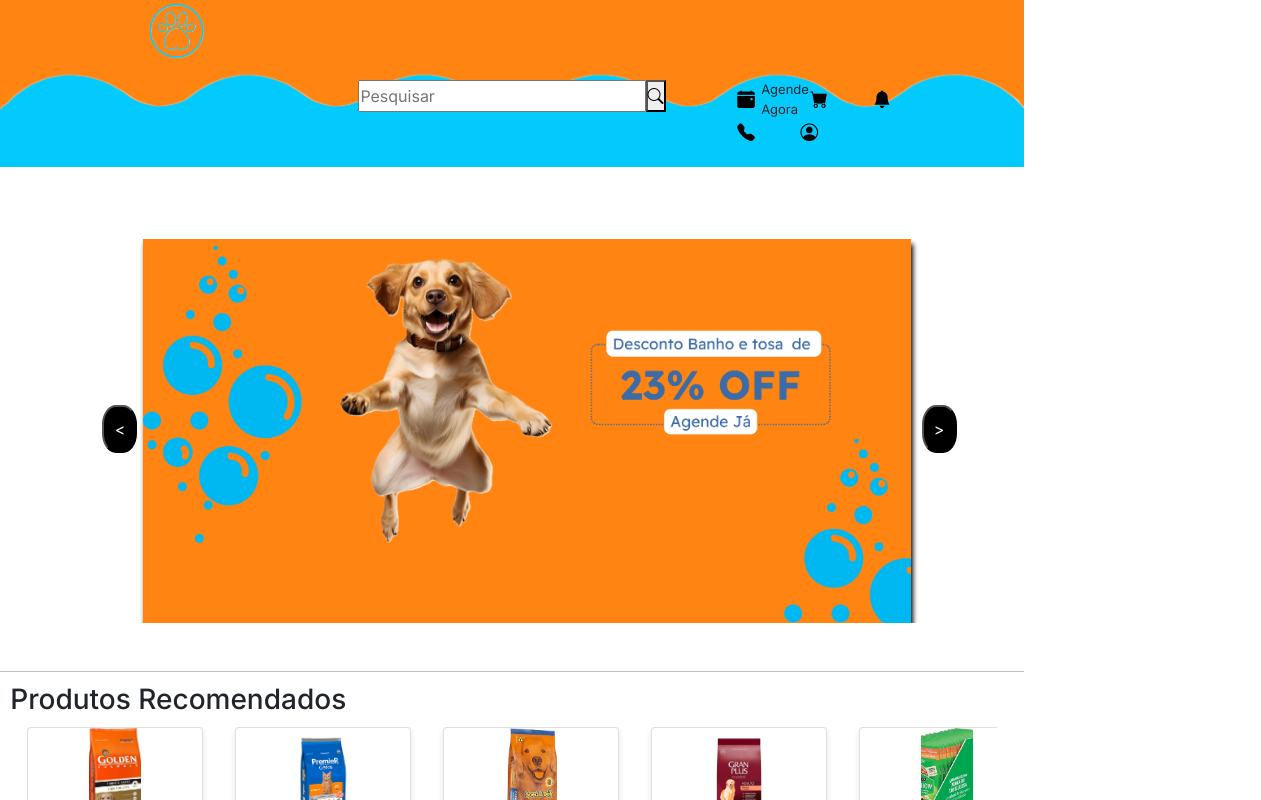
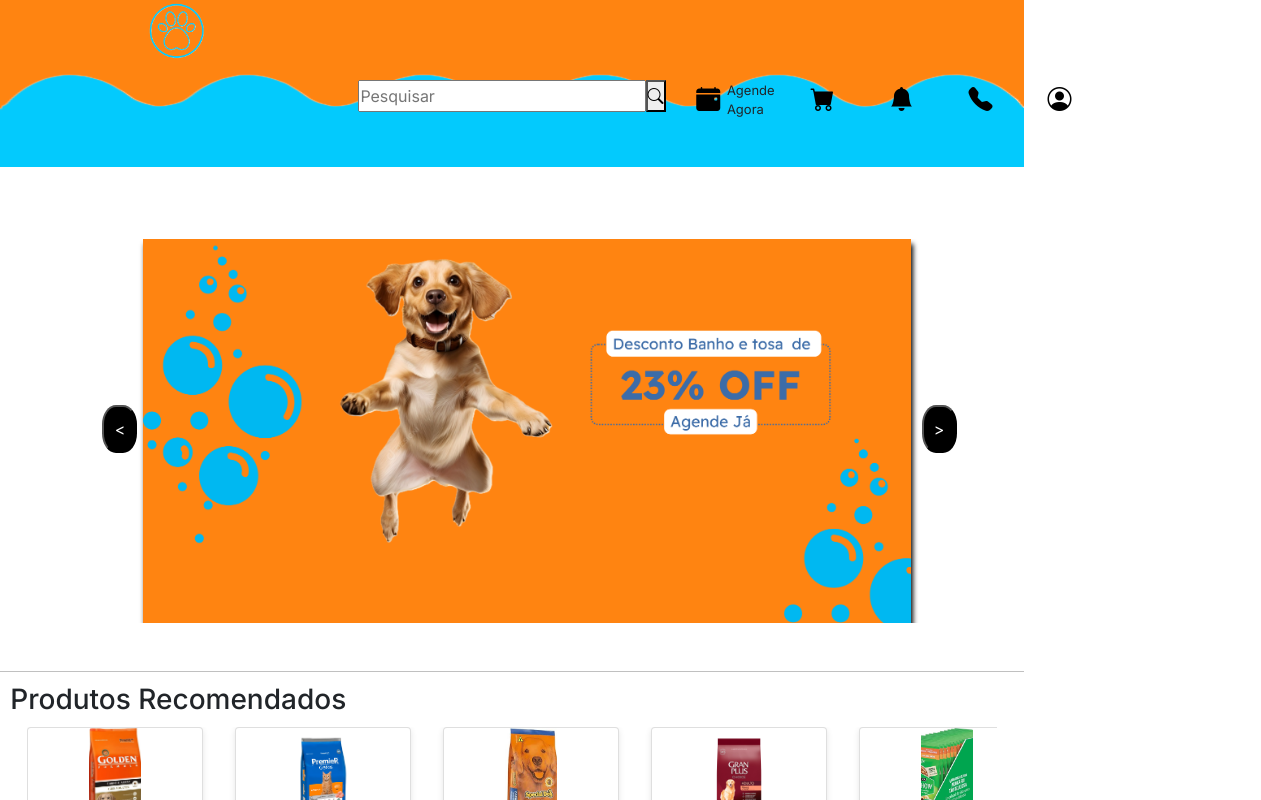
Before and after one commit to Enz0Souza/Desafio-Trilha-Front-End, an Angular app: page /home in a window 1024 px wide. Shown: the top 800 px of the page, 1261 px wide, since content can reach past the window. Built offline with nearby package versions, Linux system fonts and the light colour scheme.

Commit message:
atualizando projeto

```diff
--- a/src/styles.css
+++ b/src/styles.css
@@ -1,17 +1,16 @@
 @import url("https://fonts.googleapis.com/css2?family=Inter:ital,opsz,wght@0,14..32,100..900;1,14..32,100..900&family=Merriweather:ital,opsz,wght@0,18..144,300..900;1,18..144,300..900&family=Ubuntu:ital,wght@0,300;0,400;0,500;0,700;1,300;1,400;1,500;1,700&display=swap");
+
 * {
   margin: 0;
   padding: 0;
   font-family: "Inter", sans-serif;
-  box-sizing: border-box;
+
 }
 
-html,
-body {
+html, body {
   height: 100%;
   width: 100%;
   margin: 0;
-  /* overflow-x: hidden; */
 }
 
 body {
@@ -19,6 +18,7 @@ body {
   flex-direction: column;
   min-height: 100vh;
 }
+
 
 header {
   background-color: #ff8411;
@@ -28,6 +28,7 @@ header {
   position: relative;
   left: 10%;
   max-width: 10%;
+
 }
 
 #pesquisa {
@@ -38,6 +39,10 @@ header {
   left: 36%;
   width: 30%;
   height: 4%;
+}
+
+#inputsh {
+  width: 100%;
 }
 
 nav {
@@ -94,14 +99,12 @@ nav {
   border: none;
 }
 
+
 #card-header {
   background-color: rgb(231, 229, 229);
 }
 #card-header-user {
   background-color: rgb(231, 229, 229);
-}
-#inputsh {
-  width: 100%;
 }
 
 #card-body {
@@ -110,41 +113,43 @@ nav {
 }
 #card-body-user {
   padding: 1%;
-  background-color: rgb(231, 229, 229);
+  background-color:rgb(231, 229, 229);
 }
 
-#card {
+#card{
   position: absolute;
   right: 32%;
   top: 100%;
   width: 31%;
   font-size: large;
 }
-#card-user {
+#card-user{
   position: absolute;
   right: 0%;
   top: 100%;
   width: 40%;
 }
 
-#decoracao {
+#decoracao{
   max-width: 100%;
   height: 50%;
   margin-top: -40%;
 }
 
-#icon {
+#icon{
   color: #000000;
 }
 
-#icons:hover {
-  color: white;
+#icons:hover{
+ color: white;
 }
+
 
 /*responsividade notebook*/
 @media (max-width: 1300px) {
+
   header {
-    background-color: #ff8411;
+  background-color: #ff8411;
   }
 
   #Logo {
@@ -204,30 +209,15 @@ nav {
     border: none;
   }
 
-  #decoracao {
+  #decoracao{
     max-width: 100%;
     height: 50%;
     margin-top: -40%;
   }
 }
 
-@media (max-width: 1200px) and (min-width: 824px) {
-  html,
-body {
-  height: 100%;
-  width: 100%;
-  margin: 0;
-  overflow-x: hidden;
-}
-  nav {
-    left: 72%;
-    gap: 25%;
-    font-size: 1.1rem;
-    flex-wrap: wrap;
-  }
-}
 /* Responsividade para celulares */
-@media (max-width: 824px) {
+@media (max-width: 768px) {
   header {
     display: flex;
     flex-direction: column;
@@ -292,7 +282,7 @@ body {
     background: #fff;
     border-radius: 8px;
     padding: 10px;
-    box-shadow: 0 2px 4px rgba(0, 0, 0, 0.1);
+    box-shadow: 0 2px 4px rgba(0,0,0,0.1);
   }
 
   .product-item img {
@@ -304,7 +294,7 @@ body {
     color: #ff8411;
     font-weight: bold;
     margin: 5px 0;
-    font-size: 18px;
+  font-size: 18px;
   }
 
   .discount-badge {
```
Also changed, not shown: 1 other file (tests, documents, lock files or other folders).
